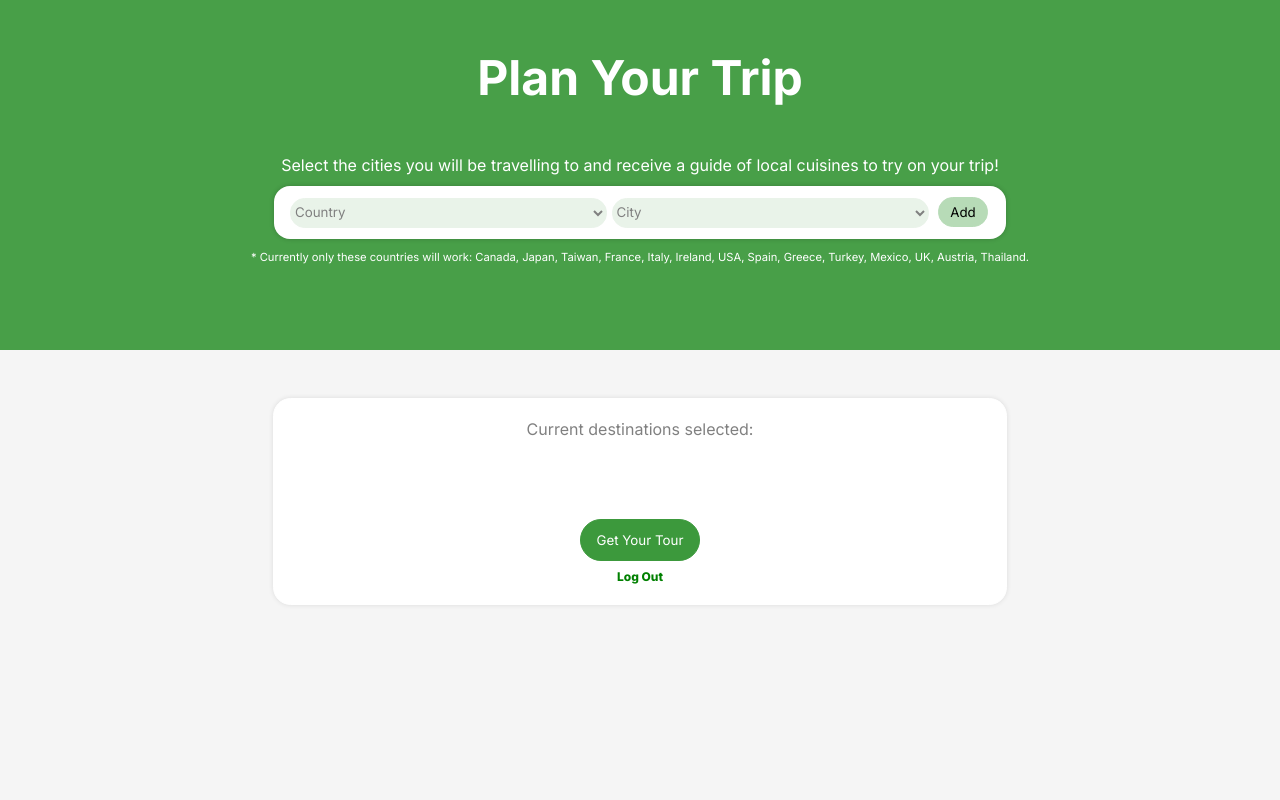
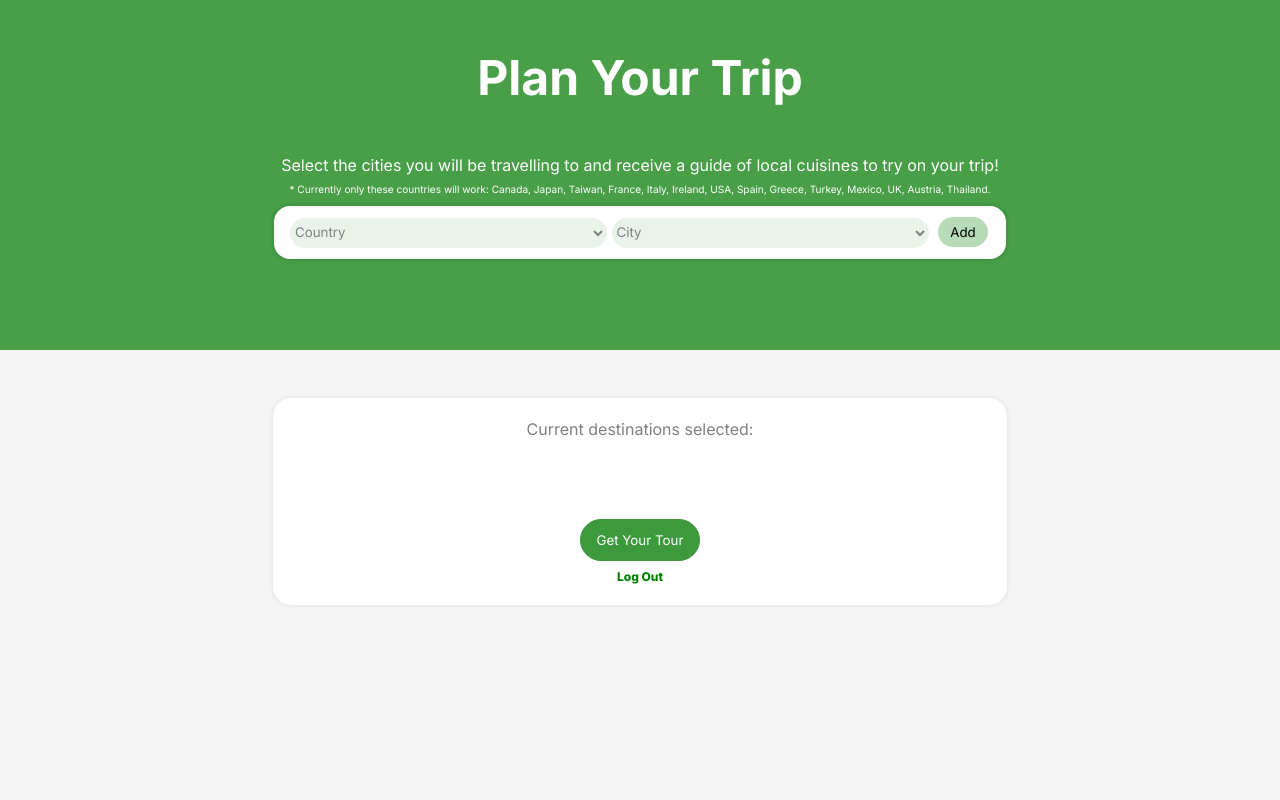
Before and after one commit to leticiahuang/FoodieTravels, a Django app: template getFoods/templates/getFoods/plan_trip.html in a window 1280 px wide. Run offline with Django 5.2, Linux system fonts and the light colour scheme; the template is opened without the code that fills it, so the values that code supplies are empty; parts of the project's set-up code (start-up, migrations or seed data) failed here and were passed over.

Commit message:
style change

```diff
--- a/getFoods/templates/getFoods/plan_trip.html
+++ b/getFoods/templates/getFoods/plan_trip.html
@@ -33,6 +33,7 @@
     <div id="plan-trip-green">
         <h1 style="margin: 3rem 0;">Plan Your Trip</h1>
         <p>Select the cities you will be travelling to and receive a guide of local cuisines to try on your trip!</p>
+        <p style="font-size:63%;padding:0.5rem 0 0;">* Currently only these countries will work: Canada, Japan, Taiwan, France, Italy, Ireland, USA, Spain, Greece, Turkey, Mexico, UK, Austria, Thailand.</p>
 
         <!-- '' means go to same page -->
         <form method="post" action='' id="plan-trip-form">
@@ -53,7 +54,6 @@
             </select>
             <button type="submit" id="add-btn">Add</button>
         </form>
-        <p style="font-size:70%;padding:0 0 1rem;">* Currently only these countries will work: Canada, Japan, Taiwan, France, Italy, Ireland, USA, Spain, Greece, Turkey, Mexico, UK, Austria, Thailand.</p>
     </div>
 
     <div id="plan-trip-white">
```
Also changed, not shown: 1 other file.
